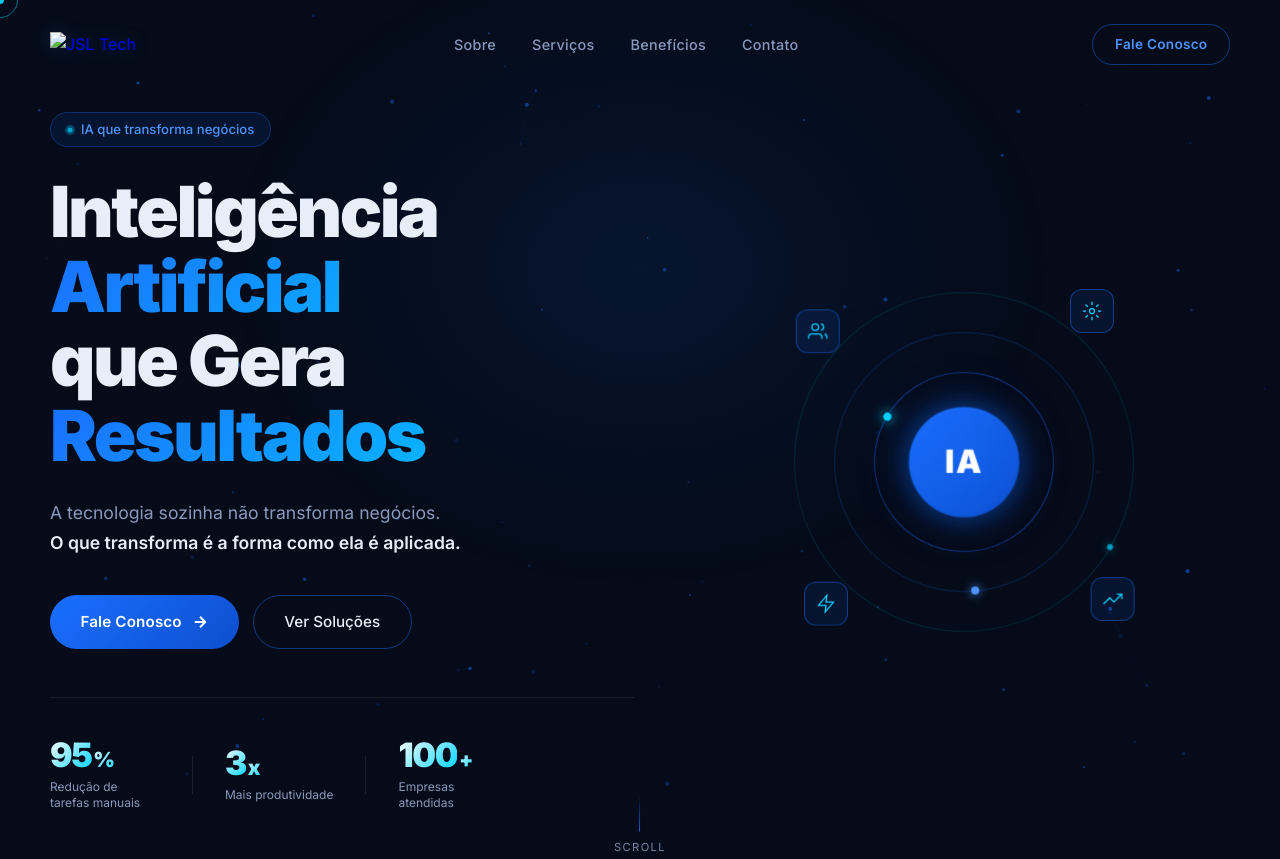
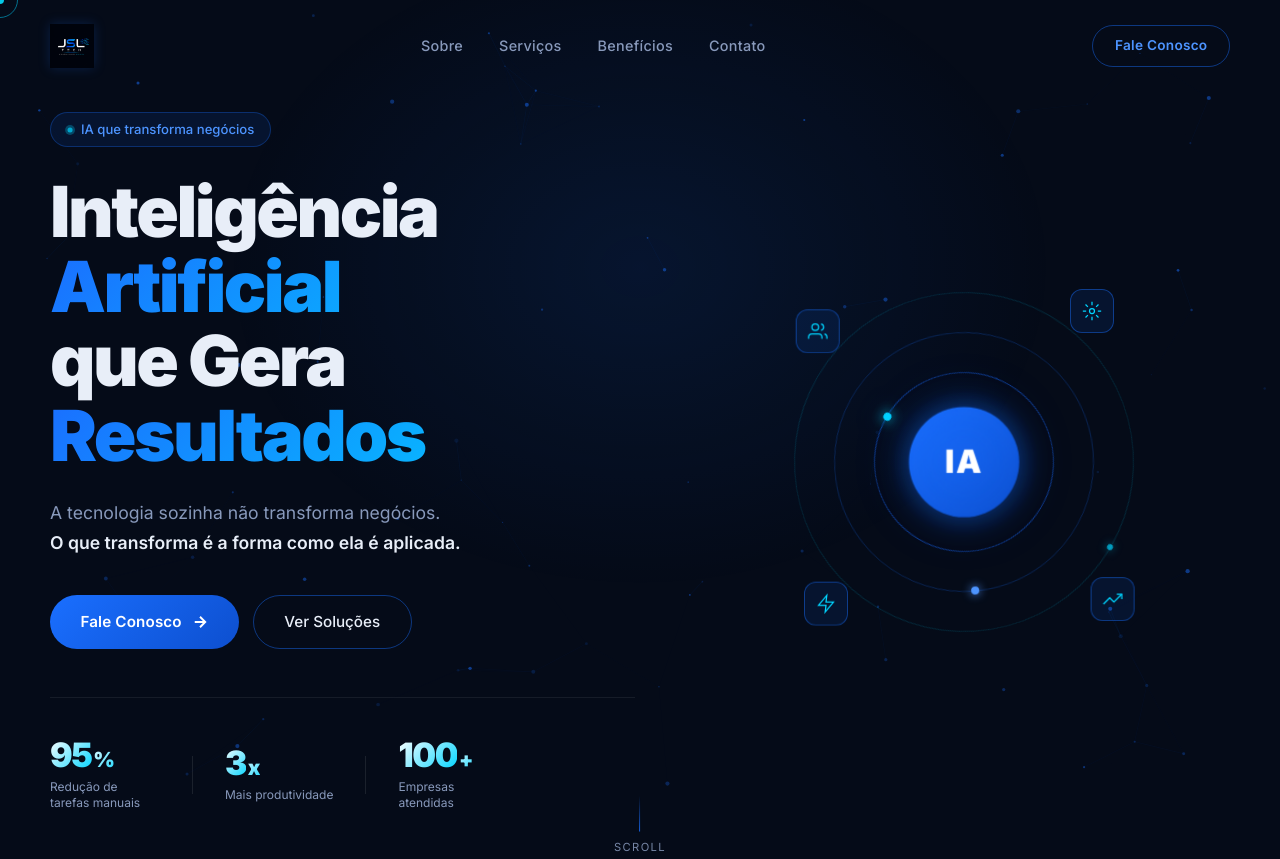
Before and after one commit to JandersonLima/jsl-tech-landing, a plain HTML site: page index.html in a window 1280 px wide. Shown: the top 859 px of the page. Drawn offline with Linux system fonts and the light colour scheme; animation ran at ten frames a second.

Commit message:
feat: integração do logo real JSL Tech (imagem PNG)
- Substitui logo em texto por <img> em navbar e footer
- Aplica mix-blend-mode: screen para remover fundo escuro do PNG
  sem precisar de versão transparente da imagem
- Logo reduz altura ao scrollar (44px → 36px) via .navbar.scrolled
- drop-shadow com glow azul no hover
- Pasta assets/images/ criada para armazenar logo-dark.png e logo-light.png

Co-Authored-By: Claude Sonnet 4.6 <noreply@anthropic.com>

```diff
--- a/css/styles.css
+++ b/css/styles.css
@@ -141,21 +141,40 @@ body {
     margin-bottom: .75rem;
 }
 
+/*
+ * mix-blend-mode: screen elimina o fundo escuro da imagem PNG:
+ * pixels escuros (fundo) ficam transparentes contra o background do site,
+ * enquanto os elementos coloridos do logo (azul/branco) ficam visíveis.
+ */
 .logo-img {
-    height: auto;
     display: block;
-    /* garante boa leitura no fundo escuro */
-    filter: brightness(1.05) drop-shadow(0 0 8px rgba(26,111,255,.25));
+    width: auto;
+    mix-blend-mode: screen;
+    filter: drop-shadow(0 0 6px rgba(26,111,255,.2));
     transition: filter .3s var(--ease), transform .3s var(--ease);
+    image-rendering: -webkit-optimize-contrast;
 }
 
 .nav-logo:hover .logo-img {
-    filter: brightness(1.15) drop-shadow(0 0 14px rgba(0,212,255,.45));
-    transform: scale(1.03);
+    filter: drop-shadow(0 0 12px rgba(0,212,255,.5)) brightness(1.1);
+    transform: scale(1.04);
 }
 
-.navbar .logo-img  { width: 110px; }
-.footer-logo .logo-img { width: 140px; }
+/* Navbar: altura fixa para caber no header */
+.navbar .logo-img {
+    height: 44px;
+}
+
+/* Navbar compacta ao scrollar */
+.navbar.scrolled .logo-img {
+    height: 36px;
+    transition: height .4s var(--ease), filter .3s var(--ease), transform .3s var(--ease);
+}
+
+/* Footer: um pouco maior */
+.footer-logo .logo-img {
+    height: 54px;
+}
 
 /* Nav links */
 .nav-links {
```
Also changed, not shown: assets/images/logo-dark.png (added), assets/images/logo-light.png (added).
